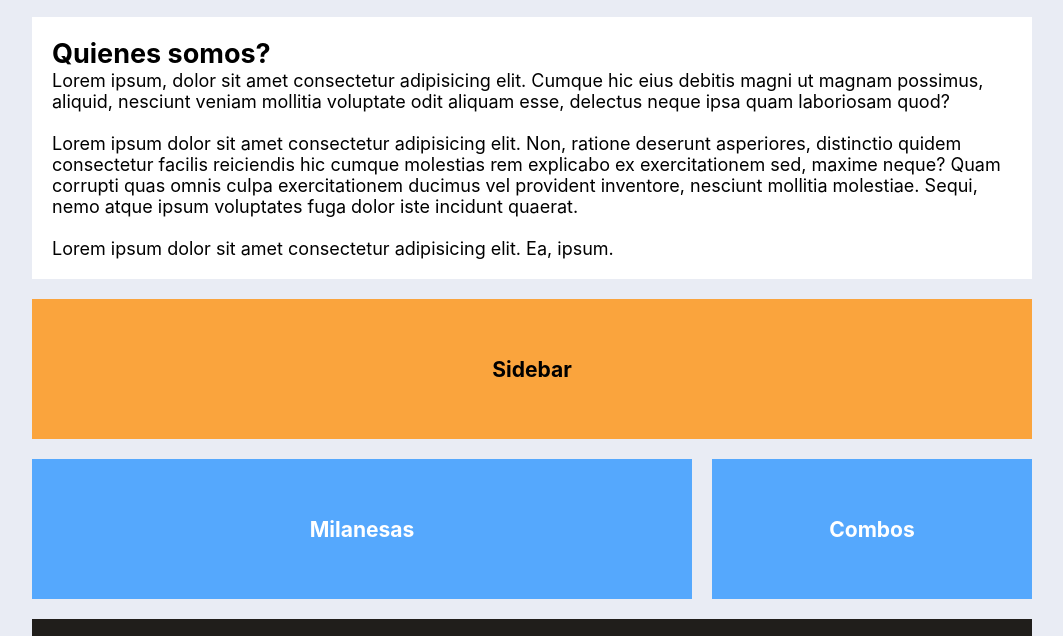
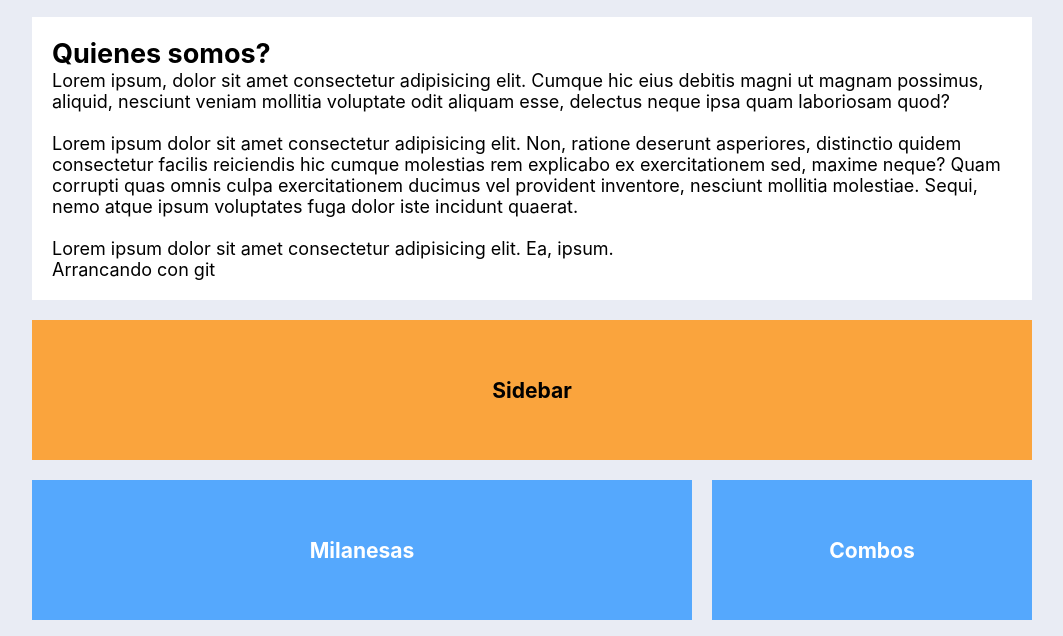
Before and after one commit to JuanCequeira/tekemilas-primer-repositorio, a plain HTML site: page index.html in a window 1280 px wide. Shown: the part 104-740 px from the top of the page, without its empty margins (108-1171 px from the left). Drawn offline with nearby package versions, Linux system fonts and the light colour scheme; a web font is replaced by a local one.

Commit message:
iniciando con git

```diff
--- a/index.html
+++ b/index.html
@@ -28,6 +28,7 @@
                 Lorem ipsum dolor sit amet consectetur adipisicing elit. Non, ratione deserunt asperiores, distinctio quidem consectetur facilis reiciendis hic cumque molestias rem explicabo ex exercitationem sed, maxime neque? Quam corrupti quas omnis culpa exercitationem ducimus vel provident inventore, nesciunt mollitia molestiae. Sequi, nemo atque ipsum voluptates fuga dolor iste incidunt quaerat.
                 <br><br>
                 Lorem ipsum dolor sit amet consectetur adipisicing elit. Ea, ipsum.
+                <p>Arrancando con git</p>
             </p>
         </main>
 
```
